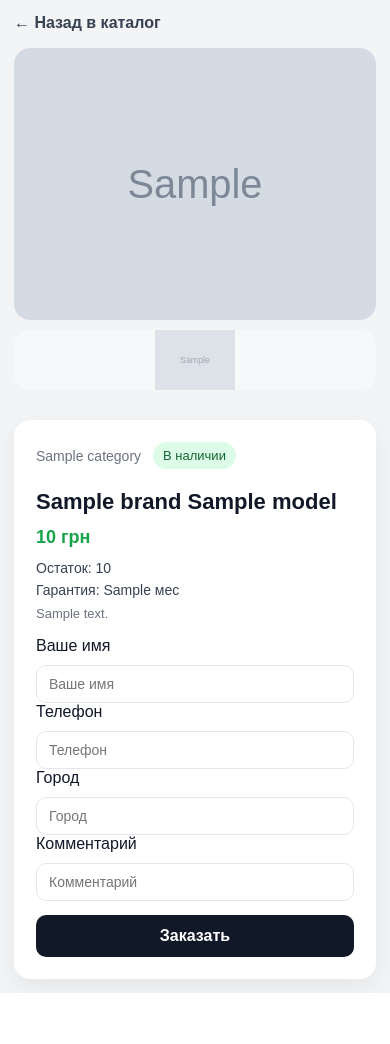
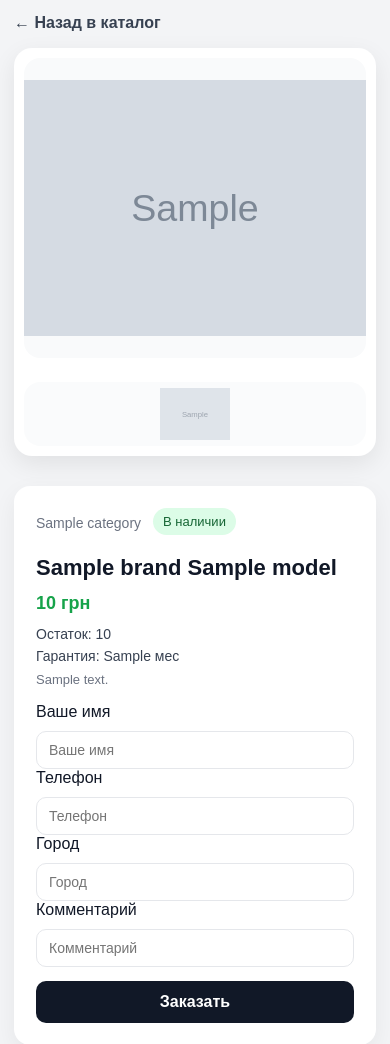
Before and after one commit to prostoArtemG/tech_bot, a FastAPI app: template templates/product.html in a window 390 px wide. Shown: the part 164-1208 px from the top of the page. Before the commit the page ends 1157 px from the top, so only its background shows below. Run offline with FastAPI, Linux system fonts and the light colour scheme; the template is opened without the code that fills it: most values are stand-ins (such as "Sample title", 1, 10 or a date in 2020); grey boxes marked "Sample" are stand-in pictures; parts of the project's set-up code (start-up, migrations or seed data) failed here and were passed over.

Commit message:
превью фикс

```diff
--- a/static/style.css
+++ b/static/style.css
@@ -433,3 +433,84 @@ button:hover {
         grid-template-columns: 1fr !important;
     }
 }
+
+
+/* Updated product gallery styles (placed at file end to override previous rules) */
+.product-grid {
+    align-items: start;
+}
+
+.product-gallery {
+    background: white;
+    border-radius: 18px;
+    padding: 16px;
+    box-shadow: 0 8px 25px rgba(0,0,0,0.08);
+}
+
+.main-image {
+    width: 100%;
+    height: 520px;
+    object-fit: contain;
+    background: #f9fafb;
+    border-radius: 14px;
+    display: block;
+}
+
+.thumbs {
+    margin-top: 14px;
+    display: flex;
+    gap: 12px;
+    flex-wrap: wrap;
+    justify-content: center;
+}
+
+.thumb {
+    width: 86px;
+    height: 86px;
+    object-fit: cover;
+    border-radius: 12px;
+    cursor: pointer;
+    opacity: 0.75;
+    border: 2px solid transparent;
+    background: #f9fafb;
+    padding: 4px;
+}
+
+.thumb:hover {
+    opacity: 1;
+    border-color: #111827;
+}
+
+.product-info {
+    align-self: start;
+}
+
+@media (max-width: 768px) {
+    .product-gallery {
+        padding: 10px;
+    }
+
+    .main-image {
+        height: 360px;
+    }
+
+    .thumb {
+        width: 72px;
+        height: 72px;
+    }
+
+    .thumbs {
+        gap: 10px;
+    }
+}
+
+@media (max-width: 420px) {
+    .main-image {
+        height: 300px;
+    }
+
+    .thumb {
+        width: 64px;
+        height: 64px;
+    }
+}
```
